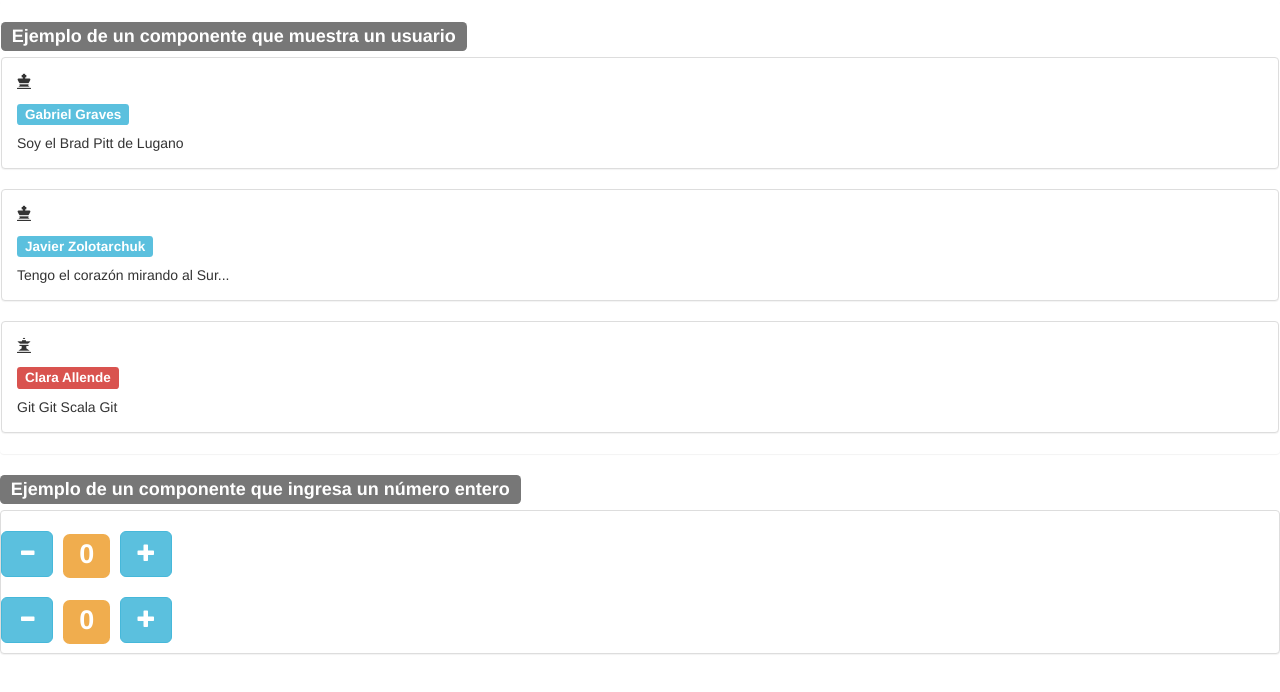
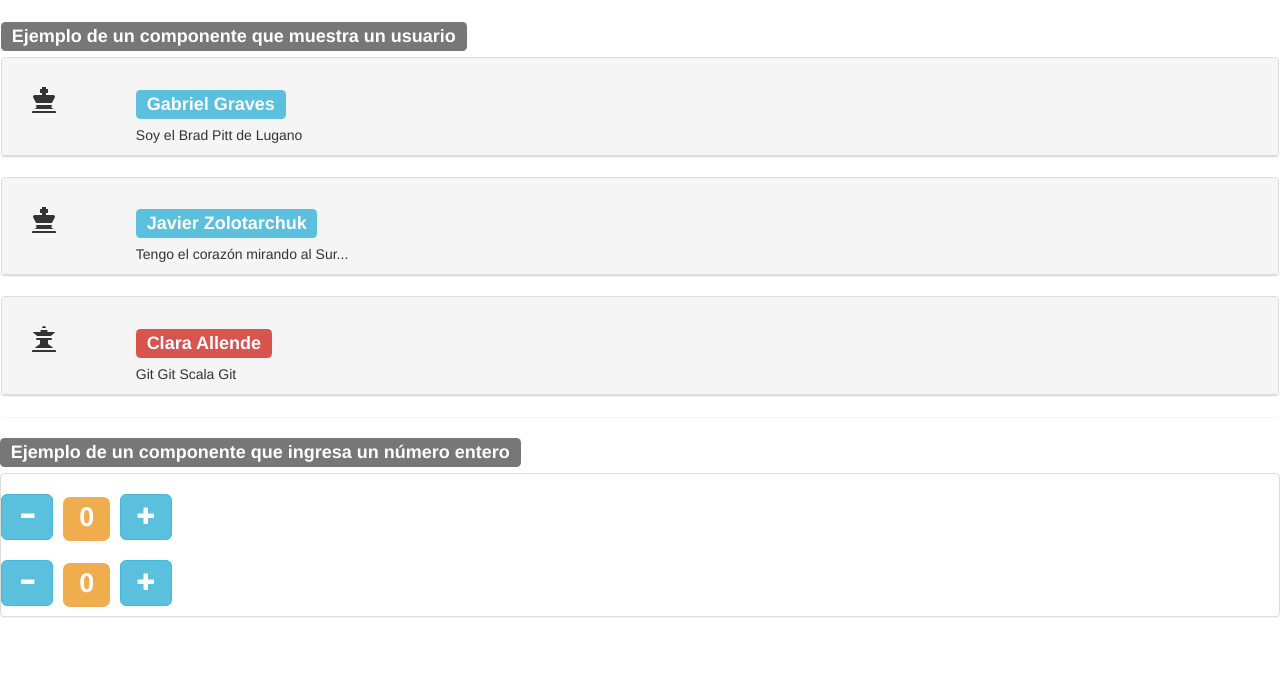
Before and after one commit to uqbar-project/eg-componentes-angular-es6, a website: page index.html in a window 1280 px wide. Drawn offline with nearby package versions, Linux system fonts and the light colour scheme; some packages are replaced by stand-ins of ours; a script that the page names is missing.

Commit message:
Better html for user

```diff
--- a/partials/usuario.html
+++ b/partials/usuario.html
@@ -1,16 +1,20 @@
 <div class="panel panel-default">
-  <div class="panel-body">
+  <div class="panel-body panel-heading">
+    <div class="col-md-1">
         <div ng-if="$ctrl.usuario.esMujer()">
-        <span class="glyphicon glyphicon-queen" aria-hidden="true" title="Mujer"></span>
+            <h3 class="glyphicon glyphicon-queen" aria-hidden="true" title="Mujer"></h3>
         </div>
         <div ng-if="!$ctrl.usuario.esMujer()">
-        <span class="glyphicon glyphicon-king" aria-hidden="true" title="Hombre"></span>
+            <h3 class="glyphicon glyphicon-king" aria-hidden="true" title="Hombre"></h3>
         </div>
-    <h4>
+    </div>
+    <div class="col-md-11">
+        <h3>
             <span class="label label-{{$ctrl.usuarioClass}}">
                 {{$ctrl.usuario.nombre}}
             </span>
-    </h4>
+        </h3>
         <div>{{$ctrl.usuario.fraseCabecera}}</div>
     </div>
   </div>
+</div>
```
Lines whose indentation alone changed are shown as unchanged.
